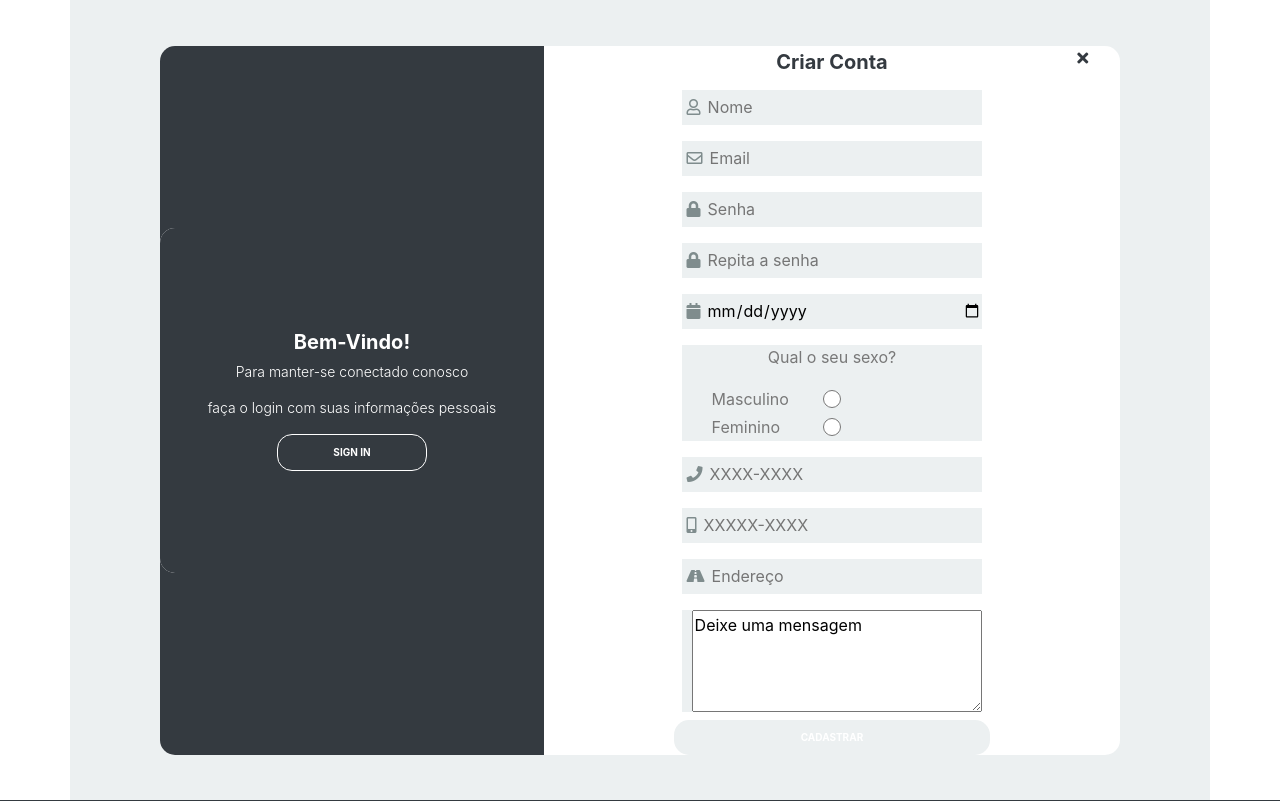
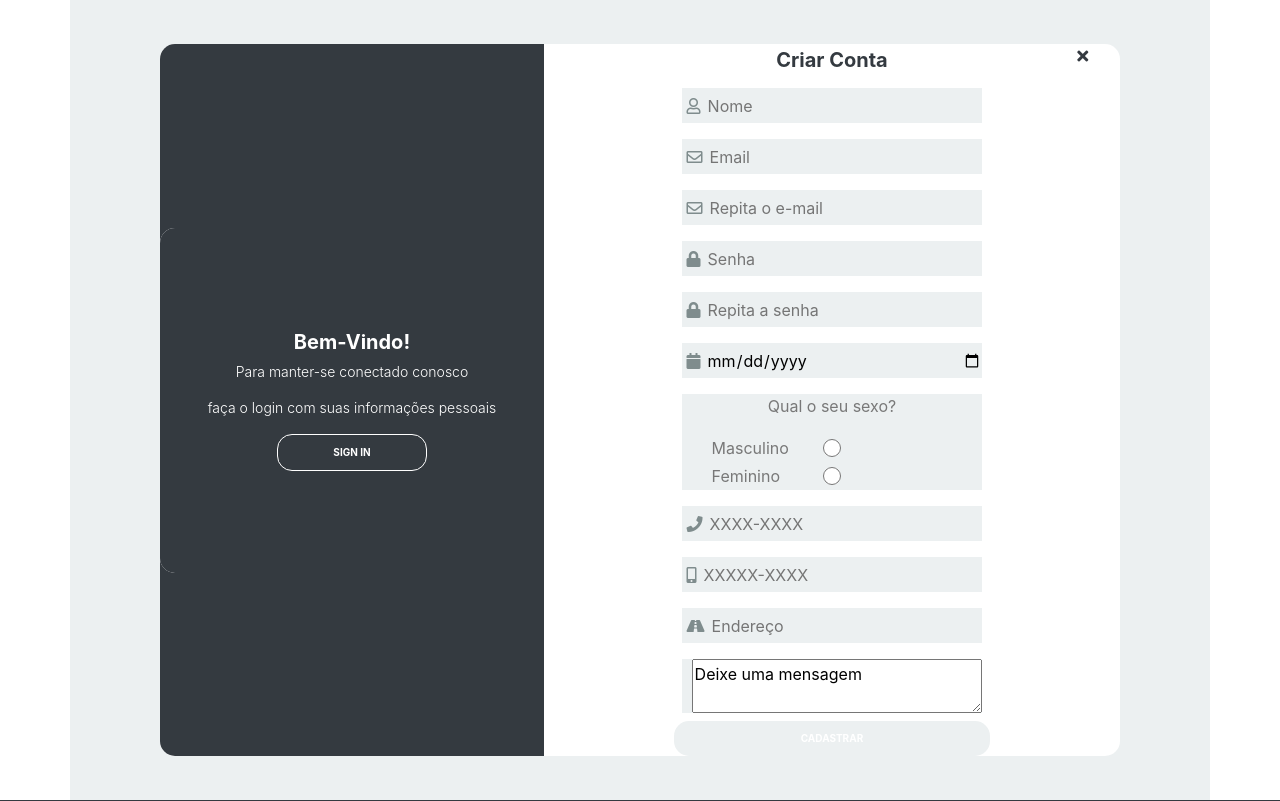
Before and after one commit to Lancemaker/Cineminha, a PHP site: page /index.php?page=login in a window 1280 px wide. Shown: the part 80-881 px from the top of the page. Run offline with PHP 8.4, Linux system fonts and the light colour scheme; some libraries are stand-ins or nearby versions.

Commit message:
adc o campo email2

```diff
--- a/view/templates/login.php
+++ b/view/templates/login.php
@@ -25,6 +25,10 @@
                 <label class="label-input" for="">
                     <i class="far fa-envelope icon-modify" style="padding: 5px"></i>
                     <input type="email" placeholder="Email" id="email">
+                </label>
+                <label class="label-input" for="">
+                    <i class="far fa-envelope icon-modify" style="padding: 5px"></i>
+                    <input type="email" placeholder="Repita o e-mail" id="email2">
                 </label>
 
                 <label class="label-input" for="">
@@ -68,7 +72,7 @@
                 </label>
                 <label class="label-input" for="">
                     <i class="fas icon-modify" style="padding: 5px"></i>
-                    <textarea id="w3mission" rows="4" cols="50" id="msg">Deixe uma mensagem</textarea>
+                    <textarea id="w3mission" rows="2" cols="50" id="msg">Deixe uma mensagem</textarea>
                 </label>
                 <input type="button" onclick="formSend()" class="btn-login btn-second" value="Cadastrar"/>
             </form>
@@ -144,6 +148,7 @@
         var msg = "preencha corretamente os campos :";
 
         console.log(nome.value);
+        console.log(email.value);
     }
 
 
```
